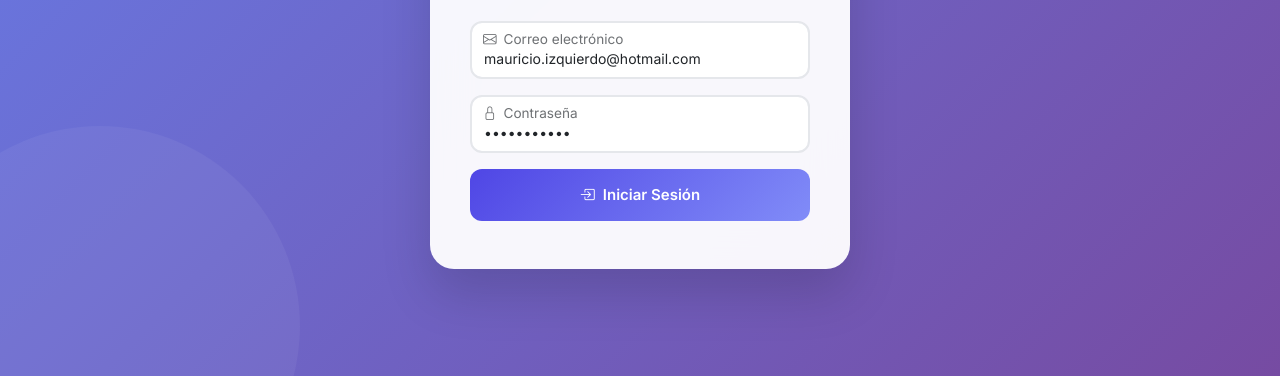
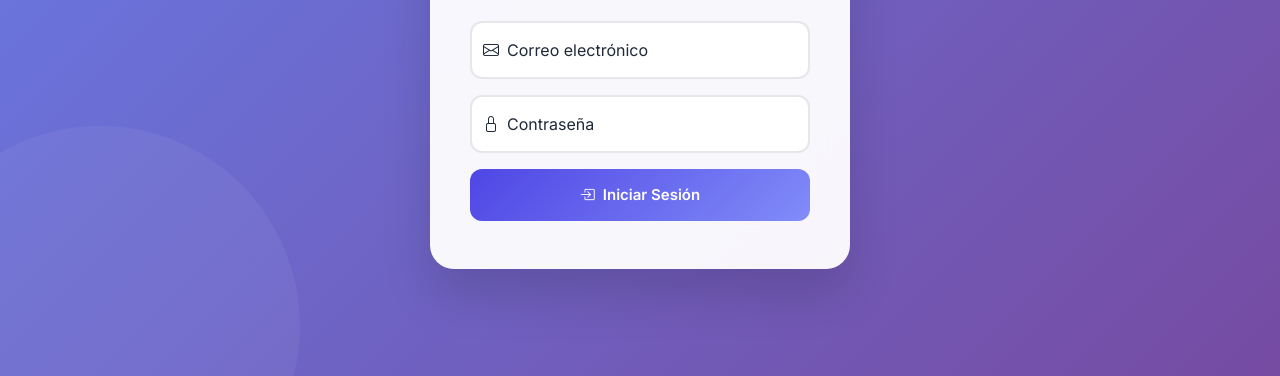
Before and after one commit to MasAccesorios/Contable, a plain HTML site: page index.html in a window 1280 px wide. Shown: the part 424-800 px from the top of the page. Drawn offline with nearby package versions, Linux system fonts and the light colour scheme; no server answers.

Commit message:
Remover credenciales por defecto de index.html por seguridad

```diff
--- a/index.html
+++ b/index.html
@@ -25,13 +25,11 @@
             </div>
             <form id="loginForm">
                 <div class="form-floating mb-3">
-                    <input type="email" class="form-control" id="loginEmail" placeholder="correo@ejemplo.com"
-                        value="mauricio.izquierdo@hotmail.com">
+                    <input type="email" class="form-control" id="loginEmail" placeholder="correo@ejemplo.com">
                     <label for="loginEmail"><i class="bi bi-envelope me-2"></i>Correo electrónico</label>
                 </div>
                 <div class="form-floating mb-3">
-                    <input type="password" class="form-control" id="loginPassword" placeholder="Contraseña"
-                        value="Aa79981638+">
+                    <input type="password" class="form-control" id="loginPassword" placeholder="Contraseña">
                     <label for="loginPassword"><i class="bi bi-lock me-2"></i>Contraseña</label>
                 </div>
                 <button type="submit" class="btn btn-primary w-100 btn-login">
```
